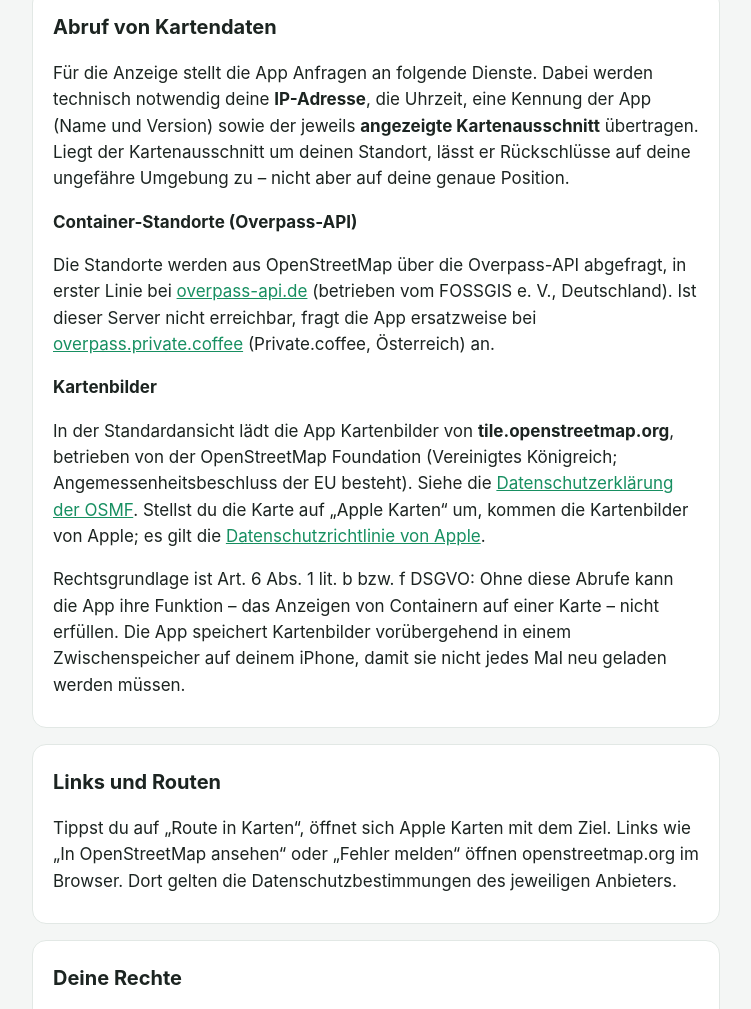
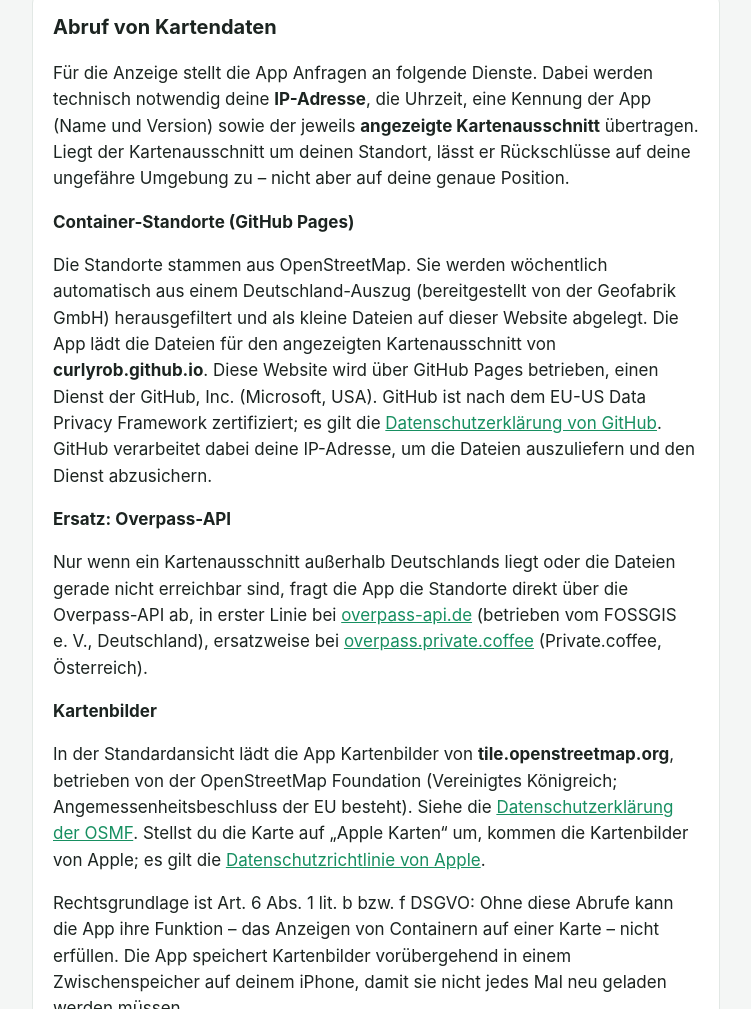
Before and after one commit to curlyrob/containerkarte, a plain HTML site: page datenschutz.html in a window 1280 px wide. Shown: the part 883-1892 px from the top of the page, without its empty margins (264-1015 px from the left). Drawn offline with Linux system fonts and the light colour scheme.

Commit message:
Datenschutz: Container-Daten kommen jetzt von GitHub Pages, Overpass nur als Ersatz
Co-Authored-By: Claude Opus 5.5 <noreply@anthropic.com>

```diff
--- a/datenschutz.html
+++ b/datenschutz.html
@@ -52,11 +52,20 @@
       Liegt der Kartenausschnitt um deinen Standort, lässt er Rückschlüsse auf deine ungefähre Umgebung zu – nicht aber auf deine
       genaue Position.</p>
 
-    <h3>Container-Standorte (Overpass-API)</h3>
-    <p>Die Standorte werden aus OpenStreetMap über die Overpass-API abgefragt, in erster Linie bei
-      <a href="https://overpass-api.de/">overpass-api.de</a> (betrieben vom FOSSGIS e.&nbsp;V., Deutschland). Ist dieser Server
-      nicht erreichbar, fragt die App ersatzweise bei <a href="https://private.coffee/">overpass.private.coffee</a>
-      (Private.coffee, Österreich) an.</p>
+    <h3>Container-Standorte (GitHub Pages)</h3>
+    <p>Die Standorte stammen aus OpenStreetMap. Sie werden wöchentlich automatisch aus einem Deutschland-Auszug
+      (bereitgestellt von der Geofabrik GmbH) herausgefiltert und als kleine Dateien auf dieser Website abgelegt. Die App lädt
+      die Dateien für den angezeigten Kartenausschnitt von <strong>curlyrob.github.io</strong>. Diese Website wird über
+      GitHub Pages betrieben, einen Dienst der GitHub, Inc. (Microsoft, USA). GitHub ist nach dem EU-US Data Privacy
+      Framework zertifiziert; es gilt die
+      <a href="https://docs.github.com/de/site-policy/privacy-policies/github-general-privacy-statement">Datenschutzerklärung von GitHub</a>.
+      GitHub verarbeitet dabei deine IP-Adresse, um die Dateien auszuliefern und den Dienst abzusichern.</p>
+
+    <h3>Ersatz: Overpass-API</h3>
+    <p>Nur wenn ein Kartenausschnitt außerhalb Deutschlands liegt oder die Dateien gerade nicht erreichbar sind, fragt die App
+      die Standorte direkt über die Overpass-API ab, in erster Linie bei
+      <a href="https://overpass-api.de/">overpass-api.de</a> (betrieben vom FOSSGIS e.&nbsp;V., Deutschland), ersatzweise bei
+      <a href="https://private.coffee/">overpass.private.coffee</a> (Private.coffee, Österreich).</p>
 
     <h3>Kartenbilder</h3>
     <p>In der Standardansicht lädt die App Kartenbilder von <strong>tile.openstreetmap.org</strong>, betrieben von der
```
Also changed, not shown: index.html (+1 -1 lines).
